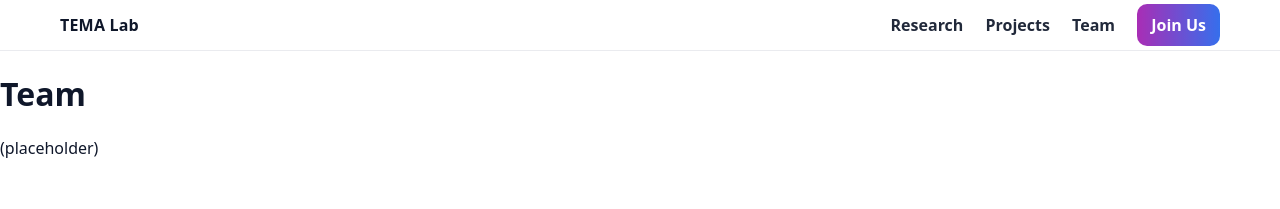
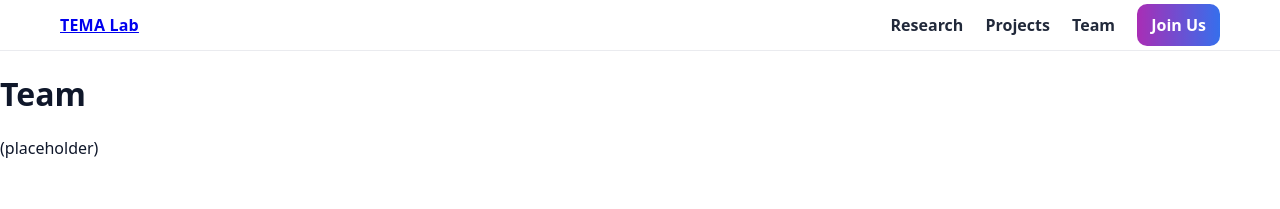
Before and after one commit to tema-technion/tema-technion.github.io, a Jekyll site: the page built from team.md, in a window 1280 px wide. Shown: the top 209 px of the page. Built offline with Jekyll 4.4.1, drawn with Linux system fonts in a browser that asks for light colours; our own code applies the rules of GitHub Pages for plain Markdown files.

Commit message:
Update default.html

```diff
--- a/_layouts/default.html
+++ b/_layouts/default.html
@@ -11,7 +11,7 @@
 
   <header class="navbar">
     <div class="nav-container">
-      <div class="logo">TEMA Lab</div>
+      <a class="logo" href="/">TEMA Lab</a>
       <nav>
         <a href="/research/">Research</a>
         <a href="/projects/">Projects</a>
```
